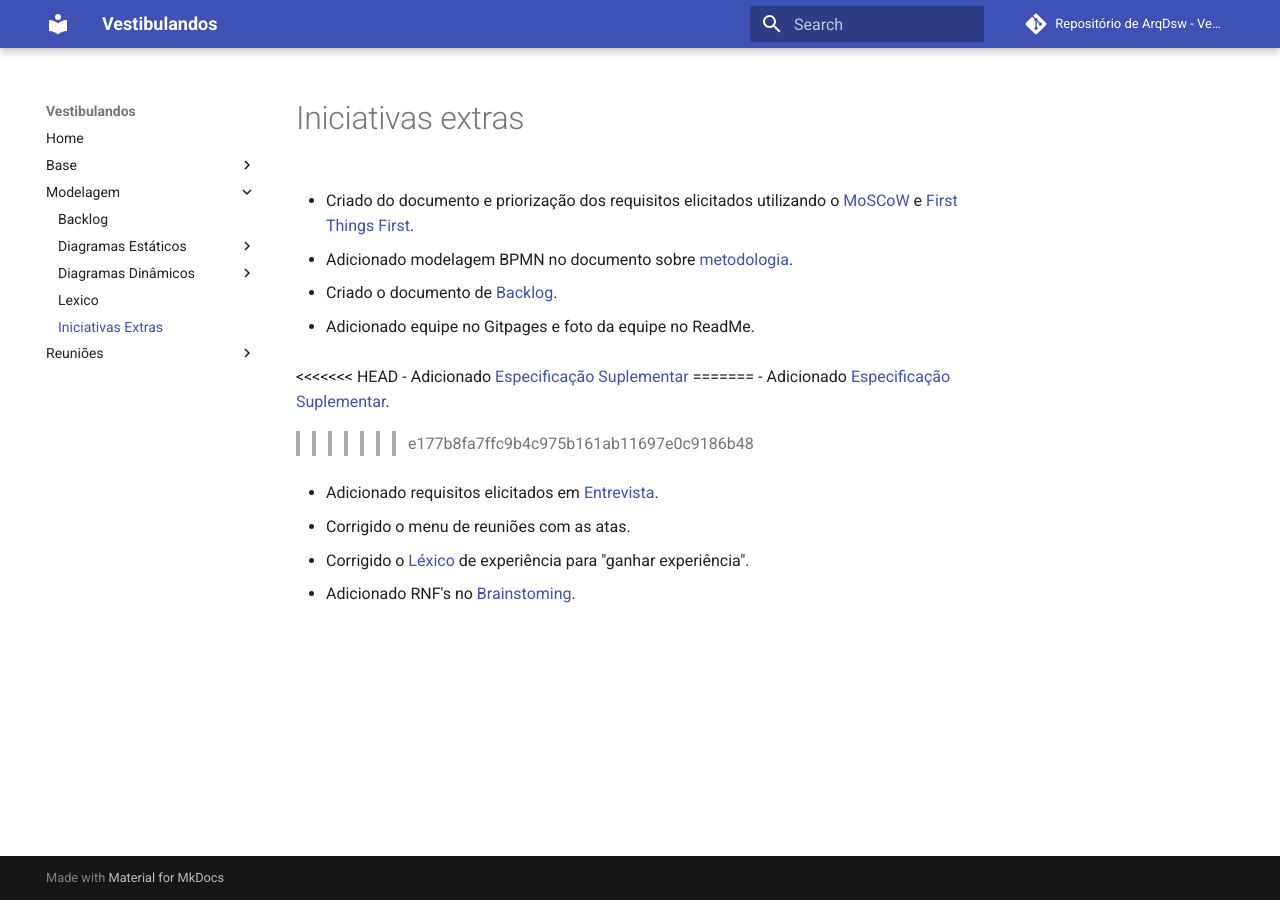
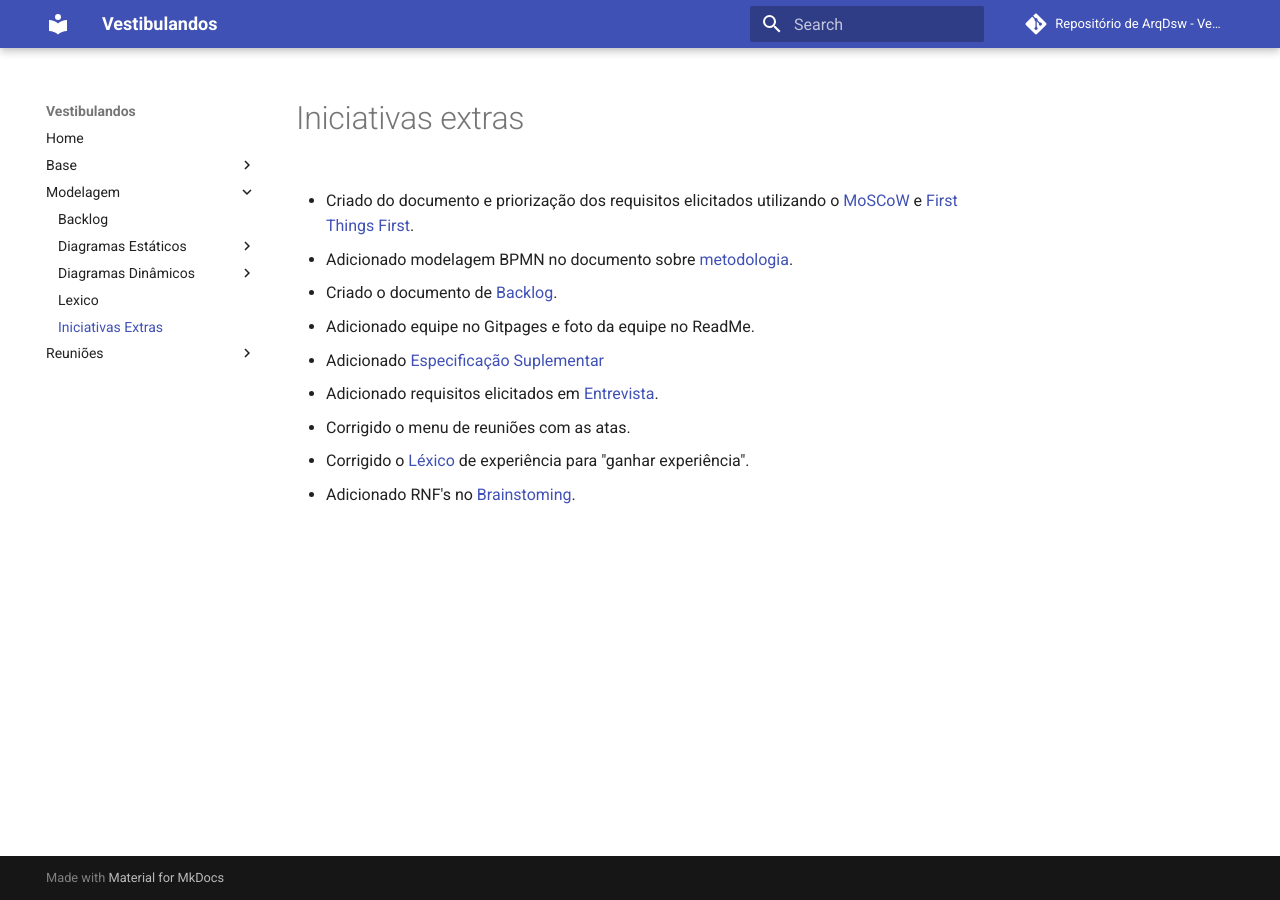
Before and after one commit to UnBArqDsw/2020.1_G4_Vestibulandos, an MkDocs documentation site: the page built from docs/modelagem/iniciativas_extras.md, in a window 1280 px wide. Built offline with MkDocs 1.6.1 and Material for MkDocs 9.7.7, drawn with Linux system fonts in a browser that asks for light colours; comment, search, counter and statistics services are not loaded.

Commit message:
#26 correçao de merge 2

```diff
--- a/docs/modelagem/iniciativas_extras.md
+++ b/docs/modelagem/iniciativas_extras.md
@@ -8,11 +8,7 @@
 
 - Adicionado equipe no Gitpages e foto da equipe no ReadMe.
 
-<<<<<<< HEAD
 - Adicionado [Especificação Suplementar](../base/iniciativas_extras/especificacao_suplementar.md)
-=======
-- Adicionado [Especificação Suplementar](../base/iniciativas_extras/especificacao_suplementar.md).
->>>>>>> e177b8fa7ffc9b4c975b161ab11697e0c9186b48
 
 - Adicionado requisitos elicitados em [Entrevista](../base/elicitacao/entrevista.md).
 
```
